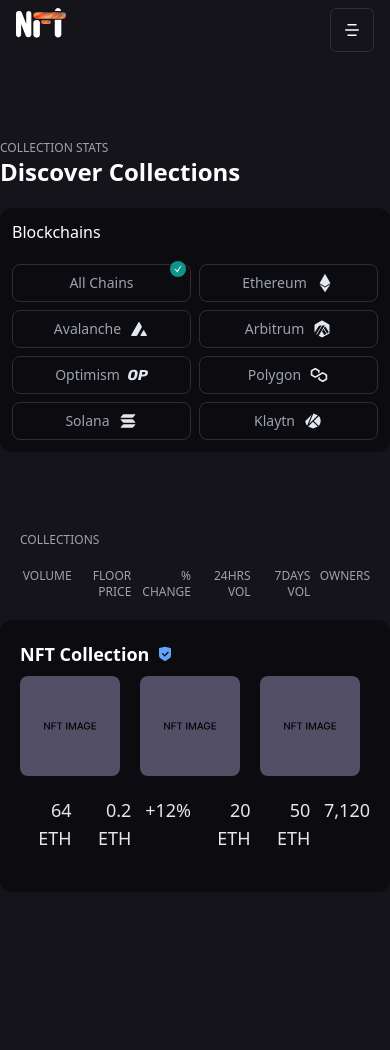
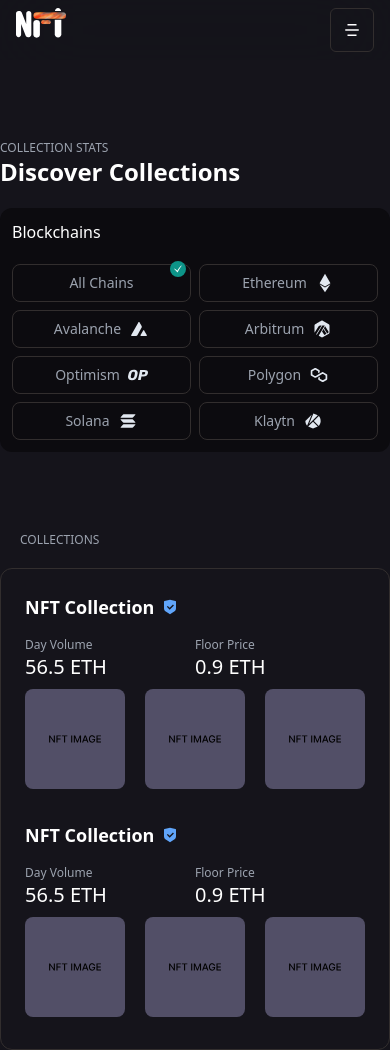
Before and after one commit to scluzive-bastine/nifty, a Next.js app: page /collections in a window 390 px wide. Before the commit the page ends 892 px from the top, so only its background shows below. Built offline with nearby package versions, Linux system fonts and the light colour scheme.

Commit message:
Collections mobile responsiveness added

```diff
--- a/components/Collections/Card.tsx
+++ b/components/Collections/Card.tsx
@@ -1,4 +1,5 @@
 import Image, { StaticImageData } from 'next/image'
+import Link from 'next/link'
 
 import { RiShieldCheckFill } from 'react-icons/ri'
 
@@ -10,6 +11,7 @@
 
 const Card = ({ width, image, showMore }: Props) => {
   return (
+    <Link href={`/token/nft`}>
       <div className={`bg-darkGray p-3 border border-gray-20 rounded-xl ${width} flex-shrink-0`}>
         <div className='w-full relative'>
           <Image src={image} className='w-full h-full object-cover rounded-xl' alt='Hape' />
@@ -36,6 +38,7 @@
           ) : null}
         </article>
       </div>
+    </Link>
   )
 }
 
--- a/pages/collections.tsx
+++ b/pages/collections.tsx
@@ -17,7 +17,7 @@
       <div className='mx-auto max-w-screen-lg 2xl:max-w-screen-xl mt-20 px-5'>
         <div className='grid grid-cols-1 md:grid-cols-5 gap-5'>
           <h2 className='text-gray-400 uppercase text-xs col-auto md:col-span-2'>Collections</h2>
-          <div className='grid grid-cols-6 gap-2 col-auto md:col-span-3'>
+          <div className='hidden lg:grid grid-cols-6 gap-2 col-auto md:col-span-3'>
             <div className='text-gray-400 uppercase text-xs text-right'>Volume</div>
             <div className='text-gray-400 uppercase text-xs text-right'>Floor Price</div>
             <div className='text-gray-400 uppercase text-xs text-right'>% Change</div>
@@ -27,13 +27,24 @@
           </div>
         </div>
       </div>
-      <section className='bg-black-50 p-3 rounded-xl mx-auto max-w-screen-lg 2xl:max-w-screen-xl mt-5'>
+      <section className='p-4 mx-auto max-w-screen-lg 2xl:max-w-screen-xl mt-5 border border-gray-20 rounded-xl'>
+        <div className='grid grid-cols-1 md:grid-cols-2 lg:grid-cols-2 xl:grid-cols-1 gap-2'>
           <Link href='/collection/nft'>
-          <div className='grid grid-cols-1 md:grid-cols-5 gap-5 items-center mb-5 hover:bg-darkGray px-2 py-2 md:px-5 md:py-2 rounded-xl transition duration-200'>
+            <div className='grid grid-cols-1 xl:grid-cols-5 gap-5 items-center mb-2 hover:bg-black-50/50 px-2 py-2 md:px-5 md:py-5 rounded-xl transition duration-200'>
               <div className='col-auto md:col-span-2'>
                 <div className='flex space-x-2 items-center'>
                   <h2 className='text-white text-lg font-semibold'>NFT Collection</h2>
                   <RiShieldCheckFill className='text-blue-400' />
+                </div>
+                <div className='flex lg:hidden w-full mt-4'>
+                  <div className='w-full'>
+                    <h4 className='text-gray-400 text-xs'>Day Volume</h4>
+                    <h4 className='text-white text-xl'>56.5 ETH</h4>
+                  </div>
+                  <div className='w-full'>
+                    <h4 className='text-gray-400 text-xs'>Floor Price</h4>
+                    <h4 className='text-white text-xl'>0.9 ETH</h4>
+                  </div>
                 </div>
                 <div className='flex space-x-5 md:space-x-0 touch-pan-x snap-x snap-mandatory snap-center overflow-x-scroll scroll-smooth scrollbar-hide lg:grid lg:grid-cols-6 md:gap-2 mt-2'>
                   {[1, 2, 3, 4, 5, 6].map((index) => (
@@ -50,7 +61,7 @@
                   ))}
                 </div>
               </div>
-            <article className='col-auto md:col-span-3'>
+              <div className='col-auto md:col-span-3 hidden lg:block'>
                 <div className='grid grid-cols-6 gap-2'>
                   <div className='text-gray-200 uppercase text-lg text-right'>64 ETH</div>
                   <div className='text-gray-200 uppercase text-lg text-right'>0.2 ETH</div>
@@ -59,9 +70,54 @@
                   <div className='text-gray-200 uppercase text-lg text-right'>50 ETH</div>
                   <div className='text-gray-200 uppercase text-lg text-right'>7,120</div>
                 </div>
-            </article>
+              </div>
             </div>
           </Link>
+          <Link href='/collection/nft'>
+            <div className='grid grid-cols-1 xl:grid-cols-5 gap-5 items-center mb-2 hover:bg-black-50/50 px-2 py-2 md:px-5 md:py-5 rounded-xl transition duration-200'>
+              <div className='col-auto md:col-span-2'>
+                <div className='flex space-x-2 items-center'>
+                  <h2 className='text-white text-lg font-semibold'>NFT Collection</h2>
+                  <RiShieldCheckFill className='text-blue-400' />
+                </div>
+                <div className='flex lg:hidden w-full mt-4'>
+                  <div className='w-full'>
+                    <h4 className='text-gray-400 text-xs'>Day Volume</h4>
+                    <h4 className='text-white text-xl'>56.5 ETH</h4>
+                  </div>
+                  <div className='w-full'>
+                    <h4 className='text-gray-400 text-xs'>Floor Price</h4>
+                    <h4 className='text-white text-xl'>0.9 ETH</h4>
+                  </div>
+                </div>
+                <div className='flex space-x-5 md:space-x-0 touch-pan-x snap-x snap-mandatory snap-center overflow-x-scroll scroll-smooth scrollbar-hide lg:grid lg:grid-cols-6 md:gap-2 mt-2'>
+                  {[1, 2, 3, 4, 5, 6].map((index) => (
+                    <div
+                      className='rounded-lg relative flex-shrink-0 max-w-[100px] max-h-[100px]'
+                      key={index}
+                    >
+                      <Image
+                        src={holder}
+                        className='w-full h-full object-cover rounded-lg'
+                        alt='Hape'
+                      />
+                    </div>
+                  ))}
+                </div>
+              </div>
+              <div className='col-auto md:col-span-3 hidden lg:block'>
+                <div className='grid grid-cols-6 gap-2'>
+                  <div className='text-gray-200 uppercase text-lg text-right'>64 ETH</div>
+                  <div className='text-gray-200 uppercase text-lg text-right'>0.2 ETH</div>
+                  <div className='text-gray-200 uppercase text-lg text-right'>+12%</div>
+                  <div className='text-gray-200 uppercase text-lg text-right'>20 ETH</div>
+                  <div className='text-gray-200 uppercase text-lg text-right'>50 ETH</div>
+                  <div className='text-gray-200 uppercase text-lg text-right'>7,120</div>
+                </div>
+              </div>
+            </div>
+          </Link>
+        </div>
       </section>
     </>
   )
--- /dev/null
+++ b/pages/token/[slug].tsx
@@ -0,0 +1,7 @@
+import React from 'react'
+
+const Token = () => {
+  return <div>Token</div>
+}
+
+export default Token
```
Lines whose indentation alone changed are shown as unchanged.
